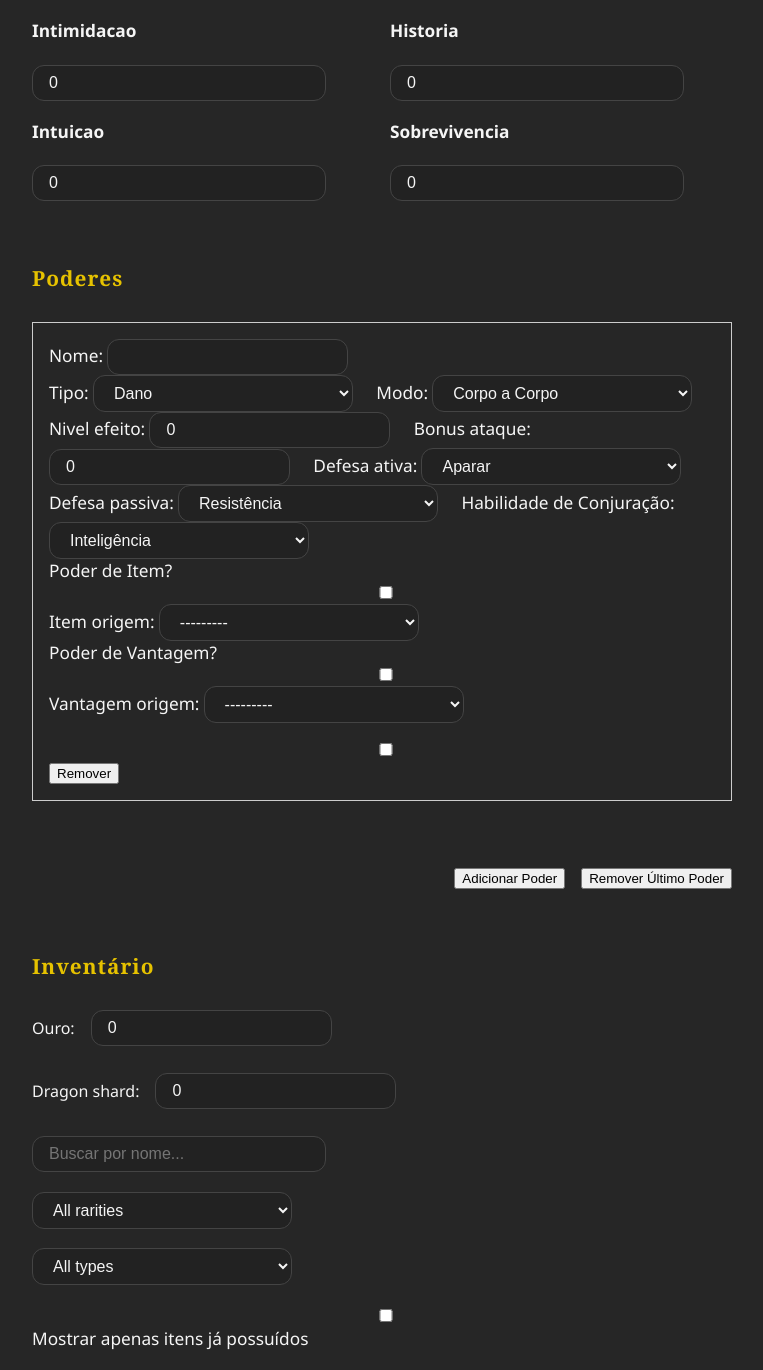
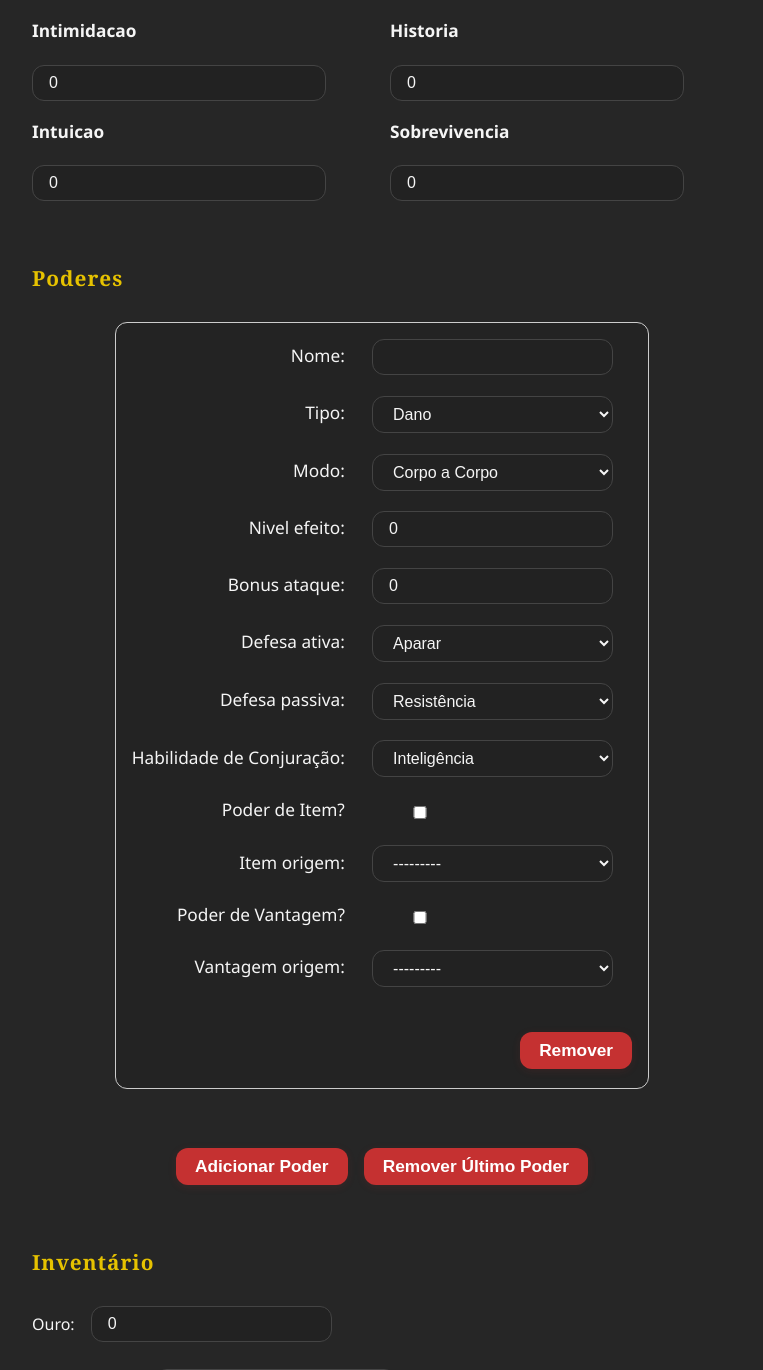
Before and after one commit to gitGabrielCastilho/mm3_rpg, a Django app: page /personagens/criar/ in a window 1280 px wide. Shown: the part 2342-3712 px from the top of the page, without its empty margins (258-1021 px from the left). Run offline with Django 5.2, Linux system fonts and the light colour scheme; the visitor is signed in with stand-in values (Sample User, id 1); data that the repository does not hold is empty.

Commit message:
#css de poderes 'ok'

```diff
--- a/personagens/templates/personagens/criar_personagem.html
+++ b/personagens/templates/personagens/criar_personagem.html
@@ -123,41 +123,83 @@
         </div>
       </div>
       <h2>Poderes</h2>
+      <!-- Empty form grid para JS clonar (opcional, se usar JS dinâmico igual editar) -->
+      <div id="empty-poder-form" style="display:none;">
+        <div class="poder-form poder-form-grid" style="border:1px solid #ccc; margin-bottom:0; padding:1em; width:100%; max-width: 700px; position: relative;">
+          <div style="grid-column: 1; font-weight: bold;">{{ formset.empty_form.nome.label_tag }}</div>
+          <div style="grid-column: 2;">{{ formset.empty_form.nome }}</div>
+          <div style="grid-column: 1; font-weight: bold;">{{ formset.empty_form.tipo.label_tag }}</div>
+          <div style="grid-column: 2;">{{ formset.empty_form.tipo }}</div>
+          <div style="grid-column: 1; font-weight: bold;">{{ formset.empty_form.modo.label_tag }}</div>
+          <div style="grid-column: 2;">{{ formset.empty_form.modo }}</div>
+          <div style="grid-column: 1; font-weight: bold;">{{ formset.empty_form.nivel_efeito.label_tag }}</div>
+          <div style="grid-column: 2;">{{ formset.empty_form.nivel_efeito }}</div>
+          <div style="grid-column: 1; font-weight: bold;">{{ formset.empty_form.bonus_ataque.label_tag }}</div>
+          <div style="grid-column: 2;">{{ formset.empty_form.bonus_ataque }}</div>
+          <div style="grid-column: 1; font-weight: bold;">{{ formset.empty_form.defesa_ativa.label_tag }}</div>
+          <div style="grid-column: 2;">{{ formset.empty_form.defesa_ativa }}</div>
+          <div style="grid-column: 1; font-weight: bold;">{{ formset.empty_form.defesa_passiva.label_tag }}</div>
+          <div style="grid-column: 2;">{{ formset.empty_form.defesa_passiva }}</div>
+          <div style="grid-column: 1; font-weight: bold;">{{ formset.empty_form.casting_ability.label_tag }}</div>
+          <div style="grid-column: 2;">{{ formset.empty_form.casting_ability }}</div>
+          <div style="grid-column: 1; font-weight: bold;">{{ formset.empty_form.de_item.label_tag }}</div>
+          <div style="grid-column: 2;">{{ formset.empty_form.de_item }}</div>
+          <div style="grid-column: 1; font-weight: bold;">{{ formset.empty_form.item_origem.label_tag }}</div>
+          <div style="grid-column: 2;">{{ formset.empty_form.item_origem }}</div>
+          <div style="grid-column: 1; font-weight: bold;">{{ formset.empty_form.de_vantagem.label_tag }}</div>
+          <div style="grid-column: 2;">{{ formset.empty_form.de_vantagem }}</div>
+          <div style="grid-column: 1; font-weight: bold;">{{ formset.empty_form.vantagem_origem.label_tag }}</div>
+          <div style="grid-column: 2;">{{ formset.empty_form.vantagem_origem }}</div>
+          <div style="grid-column: 1 / span 2; margin-top: 1em; text-align: right; display: flex; align-items: center; gap: 0.7rem; justify-content: flex-end;">
+            <span style="display:none;">{{ formset.empty_form.DELETE }}</span>
+            <button type="button" class="btn btn-danger" onclick="removerPoderLinha(this)">Remover</button>
+          </div>
+        </div>
+      </div>
+      <div class="poder-form-outer">
         <div id="poderes-formset">
           {{ formset.management_form }}
+          <div style="display: flex; flex-direction: column; gap: 1.5rem; align-items: center;">
             {% for form in formset %}
-          <div class="poder-form" style="border:1px solid #ccc; margin-bottom:1em; padding:1em;">
-            <div>
-              {{ form.nome.label_tag }} {{ form.nome }}
-            </div>
-            <div>
-              {{ form.tipo.label_tag }} {{ form.tipo }}
-              {{ form.modo.label_tag }} {{ form.modo }}
-              {{ form.nivel_efeito.label_tag }} {{ form.nivel_efeito }}
-              {{ form.bonus_ataque.label_tag }} {{ form.bonus_ataque }}
-              {{ form.defesa_ativa.label_tag }} {{ form.defesa_ativa }}
-              {{ form.defesa_passiva.label_tag }} {{ form.defesa_passiva }}
-              {{ form.casting_ability.label_tag }} {{ form.casting_ability }}
-            </div>
-            <div>
-              {{ form.de_item.label_tag }} {{ form.de_item }}
-              {{ form.item_origem.label_tag }} {{ form.item_origem }}
-            </div>
-            <div>
-              {{ form.de_vantagem.label_tag }} {{ form.de_vantagem }}
-              {{ form.vantagem_origem.label_tag }} {{ form.vantagem_origem }}
-            </div>
+              <div class="poder-form poder-form-grid" style="border:1px solid #ccc; margin-bottom:0; padding:1em; width:100%; max-width: 700px; position: relative;">
+                <div style="grid-column: 1; font-weight: bold;">{{ form.nome.label_tag }}</div>
+                <div style="grid-column: 2;">{{ form.nome }}</div>
+                <div style="grid-column: 1; font-weight: bold;">{{ form.tipo.label_tag }}</div>
+                <div style="grid-column: 2;">{{ form.tipo }}</div>
+                <div style="grid-column: 1; font-weight: bold;">{{ form.modo.label_tag }}</div>
+                <div style="grid-column: 2;">{{ form.modo }}</div>
+                <div style="grid-column: 1; font-weight: bold;">{{ form.nivel_efeito.label_tag }}</div>
+                <div style="grid-column: 2;">{{ form.nivel_efeito }}</div>
+                <div style="grid-column: 1; font-weight: bold;">{{ form.bonus_ataque.label_tag }}</div>
+                <div style="grid-column: 2;">{{ form.bonus_ataque }}</div>
+                <div style="grid-column: 1; font-weight: bold;">{{ form.defesa_ativa.label_tag }}</div>
+                <div style="grid-column: 2;">{{ form.defesa_ativa }}</div>
+                <div style="grid-column: 1; font-weight: bold;">{{ form.defesa_passiva.label_tag }}</div>
+                <div style="grid-column: 2;">{{ form.defesa_passiva }}</div>
+                <div style="grid-column: 1; font-weight: bold;">{{ form.casting_ability.label_tag }}</div>
+                <div style="grid-column: 2;">{{ form.casting_ability }}</div>
+                <div style="grid-column: 1; font-weight: bold;">{{ form.de_item.label_tag }}</div>
+                <div style="grid-column: 2;">{{ form.de_item }}</div>
+                <div style="grid-column: 1; font-weight: bold;">{{ form.item_origem.label_tag }}</div>
+                <div style="grid-column: 2;">{{ form.item_origem }}</div>
+                <div style="grid-column: 1; font-weight: bold;">{{ form.de_vantagem.label_tag }}</div>
+                <div style="grid-column: 2;">{{ form.de_vantagem }}</div>
+                <div style="grid-column: 1; font-weight: bold;">{{ form.vantagem_origem.label_tag }}</div>
+                <div style="grid-column: 2;">{{ form.vantagem_origem }}</div>
               {% if form.DELETE %}
-              <div style="margin-top: 1em;">
-                {{ form.DELETE }} <button type="button" onclick="removerPoder()">Remover</button>
+                <div style="grid-column: 1 / span 2; margin-top: 1em; text-align: right; display: flex; align-items: center; gap: 0.7rem; justify-content: flex-end;">
+                  <span style="display:none;">{{ form.DELETE }}</span>
+                  <button type="button" class="btn btn-danger" onclick="removerPoderLinha(this)">Remover</button>
                 </div>
               {% endif %}
             </div>
           {% endfor %}
           </div>
-      <div class="personagem-form-btns">
-        <button type="button" onclick="adicionarPoder()">Adicionar Poder</button>
-        <button type="button" onclick="removerPoder()">Remover Último Poder</button>
+        </div>
+      </div>
+      <div style="margin-top:1.5rem; display:flex; gap:1rem; justify-content:center;">
+        <button type="button" class="btn btn-danger" onclick="adicionarPoder()">Adicionar Poder</button>
+        <button type="button" class="btn btn-danger" onclick="removerPoder()">Remover Último Poder</button>
       </div>
       <h2>Inventário</h2>
       <div>
@@ -257,26 +299,24 @@
 <script>
 function adicionarPoder() {
   const formsetDiv = document.getElementById('poderes-formset');
+  const poderesContainer = formsetDiv.querySelector('div[style*="flex-direction: column"]');
   const totalFormsInput = document.getElementById('id_poder_set-TOTAL_FORMS');
-
   if (!totalFormsInput) {
     console.error('TOTAL_FORMS não encontrado.');
     return;
   }
-
   const formIdx = parseInt(totalFormsInput.value);
-  const emptyFormHtml = `{{ formset.empty_form.as_p|escapejs }}`;
-  const newFormHtml = emptyFormHtml.replace(/__prefix__/g, formIdx);
-
-  const wrapper = document.createElement('div');
-  wrapper.classList.add('poder-form');
-  wrapper.innerHTML = newFormHtml;
-  formsetDiv.appendChild(wrapper);
-
+  // Clona o bloco oculto do empty_form já estruturado
+  const emptyDiv = document.getElementById('empty-poder-form').firstElementChild.cloneNode(true);
+  // Substitui todos os __prefix__ pelo novo índice
+  emptyDiv.innerHTML = emptyDiv.innerHTML.replace(/__prefix__/g, formIdx);
+  if (poderesContainer) {
+    poderesContainer.appendChild(emptyDiv);
+  } else {
+    formsetDiv.appendChild(emptyDiv);
+  }
   totalFormsInput.value = formIdx + 1;
-
-  // Atualiza campos de origem para o novo poder
-  atualizarCamposOrigem(wrapper);
+  atualizarCamposOrigem(emptyDiv);
 }
 </script>
 
--- a/personagens/templates/personagens/editar_personagem.html
+++ b/personagens/templates/personagens/editar_personagem.html
@@ -160,6 +160,7 @@
           </div>
         </div>
       </div>
+      <div class="poder-form-outer">
         <div id="poderes-formset">
           {{ formset.management_form }}
           <div style="display: flex; flex-direction: column; gap: 1.5rem; align-items: center;">
@@ -197,6 +198,7 @@
             {% endif %}
           </div>
         {% endfor %}
+          </div>
         </div>
       </div>
 
--- a/static/css/style.css
+++ b/static/css/style.css
@@ -1,3 +1,10 @@
+/* Centraliza o formulário de poderes na tela */
+.poder-form-outer {
+  width: 100%;
+  display: flex;
+  justify-content: center;
+  align-items: flex-start;
+}
 /* Botão remover (vermelho) para poderes */
 .btn-danger {
   background: #c0392b;
@@ -17,15 +24,40 @@
 /* Poderes - grid alinhado */
 .poder-form-grid {
   display: grid;
-  grid-template-columns: 1fr 1fr;
-  grid-gap: 1rem;
+  grid-template-columns: max-content 1fr;
+  grid-gap: 1.1rem 1.2rem;
   align-items: center;
-  max-width: 700px;
+
   margin: 0 auto 1.5rem auto;
   background: #232323;
-  border-radius: 8px;
-  padding: 1.2rem 1.5rem;
+  border-radius: 12px;
+  padding: 2.5rem 2.8rem;
+  justify-items: stretch;
+  box-sizing: border-box;
 }
+.poder-form-grid > div {
+  margin-bottom: 0.2rem;
+  width: 100%;
+  display: flex;
+  align-items: center;
+  justify-content: flex-start;
+}
+.poder-form-grid label {
+  width: 100%;
+  text-align: right;
+  margin-right: 0.5rem;
+  white-space: nowrap;
+}
+.poder-form-grid input,
+.poder-form-grid select {
+  width: 100%;
+  min-width: 80px;
+  max-width: 100%;
+  box-sizing: border-box;
+  margin-bottom: 0.2rem;
+  text-align: left;
+}
+
 .poder-form-grid label,
 .poder-form-grid .poder-label {
   font-weight: bold;
```
Also changed, not shown: other parts of static/css/style.css (+11 -2 lines). Lines whose indentation alone changed are shown as unchanged.
